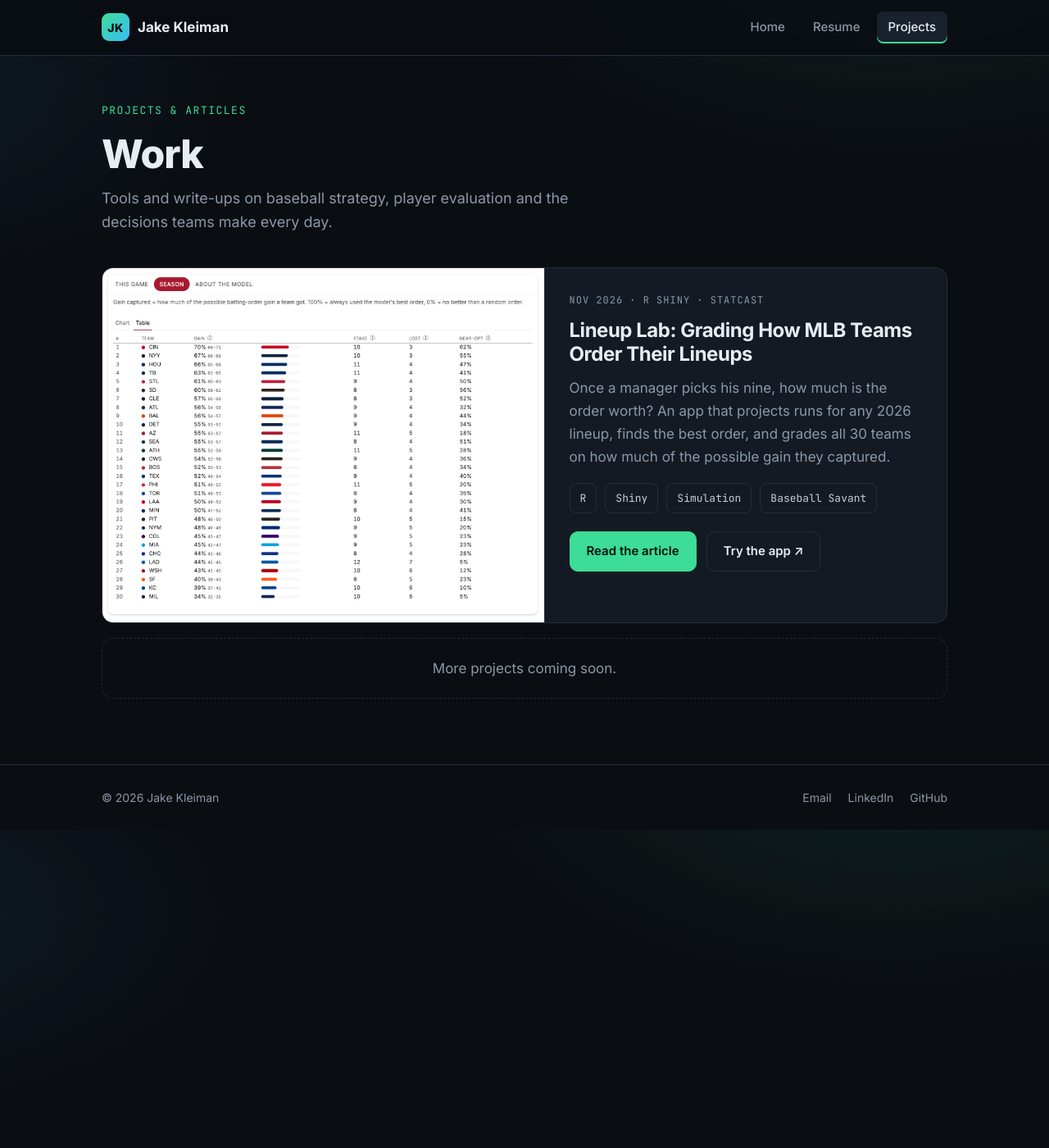
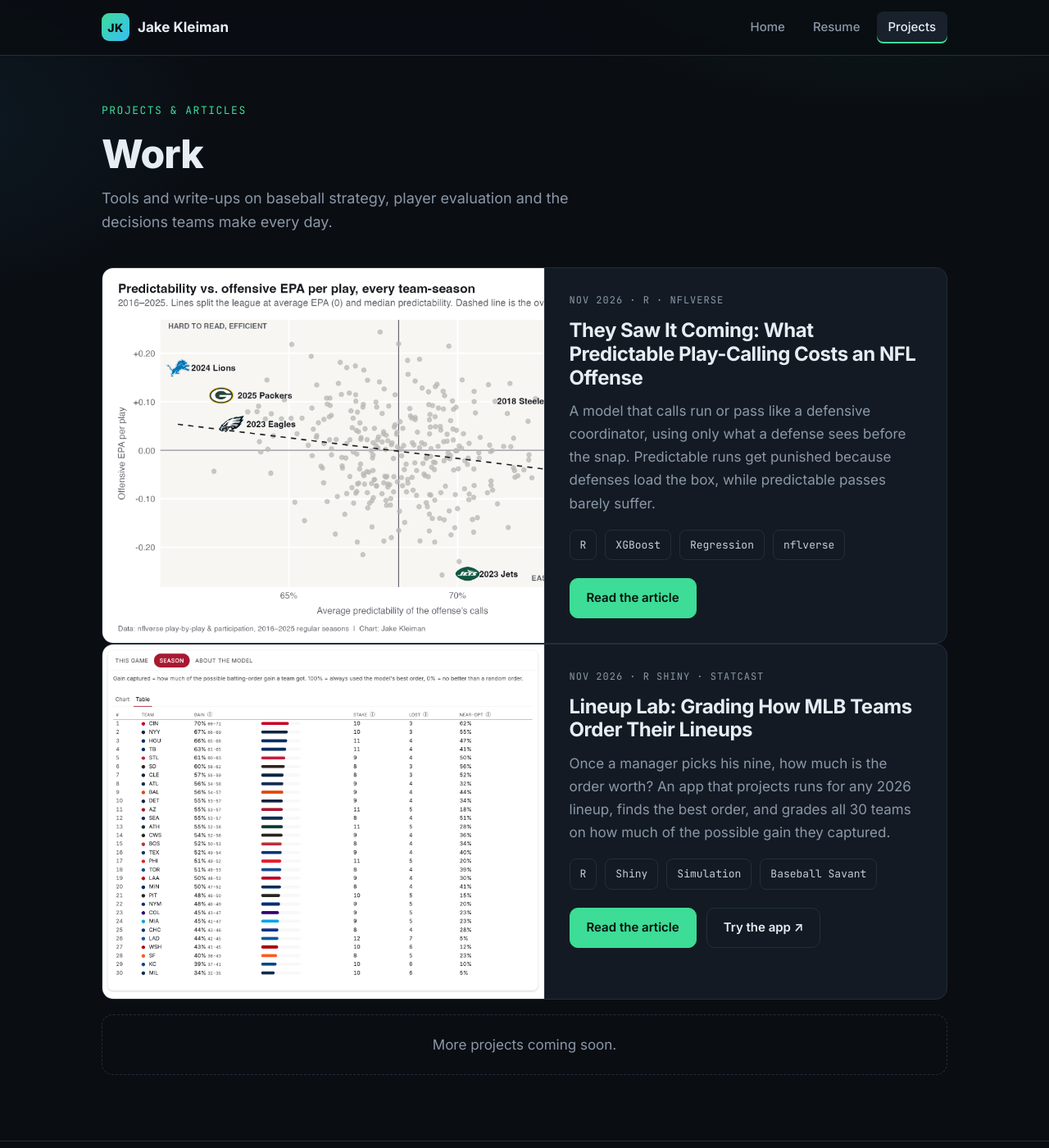
Before and after one commit to jakekleiman/jakekleiman.github.io, a Jekyll site: the page built from projects.md, in a window 1280 px wide and 1400 px high. Shown: the whole window at 82% size. Built offline with Jekyll 4.4.1, drawn with Linux system fonts in a browser that asks for light colours.

Commit message:
Add play-calling predictability article
Co-Authored-By: Claude Opus 5.5 <noreply@anthropic.com>
Claude-Session: https://claude.ai/code/session_019BerLSqfVTxTjg18rd7J3i

```diff
--- a/assets/css/site.css
+++ b/assets/css/site.css
@@ -186,6 +186,10 @@ h1, h2, h3 { line-height: 1.2; letter-spacing: -0.02em; }
 .ll-fig { margin: 32px 0; }
 .ll-fig img { width: 100%; border: 1px solid var(--line); border-radius: 12px; display: block; }
 .ll-fig figcaption { font-size: 14px; color: var(--muted); margin-top: 10px; font-style: italic; }
+.prose table { width: 100%; border-collapse: collapse; margin: 24px 0 32px; font-size: 16px; }
+.prose th, .prose td { text-align: left; padding: 10px 14px; border-bottom: 1px solid var(--line); }
+.prose th { color: var(--text); font-weight: 600; font-size: 13px; text-transform: uppercase; letter-spacing: 0.5px; }
+.prose td:not(:first-child), .prose th:not(:first-child) { text-align: right; white-space: nowrap; }
 
 /* ---------- Footer ---------- */
 .footer { border-top: 1px solid var(--line); }
--- a/projects.md
+++ b/projects.md
@@ -7,6 +7,21 @@ permalink: /projects/
 <div class="eyebrow">Projects &amp; articles</div>
 <h1 class="page-title">Work</h1>
 <p class="page-sub">Tools and write-ups on baseball strategy, player evaluation and the decisions teams make every day.</p>
+
+<div class="project">
+  <a class="project-img" href="{{ '/play-calling-predictability/' | relative_url }}"><img src="{{ '/assets/img/predictability/05-teams.png' | relative_url }}" alt="Every NFL team-season, predictability vs. EPA per play"></a>
+  <div class="project-body">
+    <div class="meta">Nov 2026 · R · nflverse</div>
+    <h2><a href="{{ '/play-calling-predictability/' | relative_url }}">They Saw It Coming: What Predictable Play-Calling Costs an NFL Offense</a></h2>
+    <p>A model that calls run or pass like a defensive coordinator, using only what a defense sees before the snap. Predictable runs get punished because defenses load the box, while predictable passes barely suffer.</p>
+    <div class="chips" style="margin-bottom:22px">
+      <span class="chip">R</span><span class="chip">XGBoost</span><span class="chip">Regression</span><span class="chip">nflverse</span>
+    </div>
+    <div class="btn-row" style="margin-top:0">
+      <a class="btn btn-primary" href="{{ '/play-calling-predictability/' | relative_url }}">Read the article</a>
+    </div>
+  </div>
+</div>
 
 <div class="project">
   <a class="project-img" href="{{ '/lineup-lab/' | relative_url }}"><img src="{{ '/04-season-chart.png' | relative_url }}" alt="Lineup Lab season rankings chart"></a>
```
Also changed, not shown: play-calling-predictability.md (added, +162 -0 lines), assets/img/predictability/01-accuracy.png (added), assets/img/predictability/02-epa-vs-predictability.png (added), assets/img/predictability/03-box-reaction.png (added), assets/img/predictability/04-runs-by-box.png (added), assets/img/predictability/05-teams.png (added).
